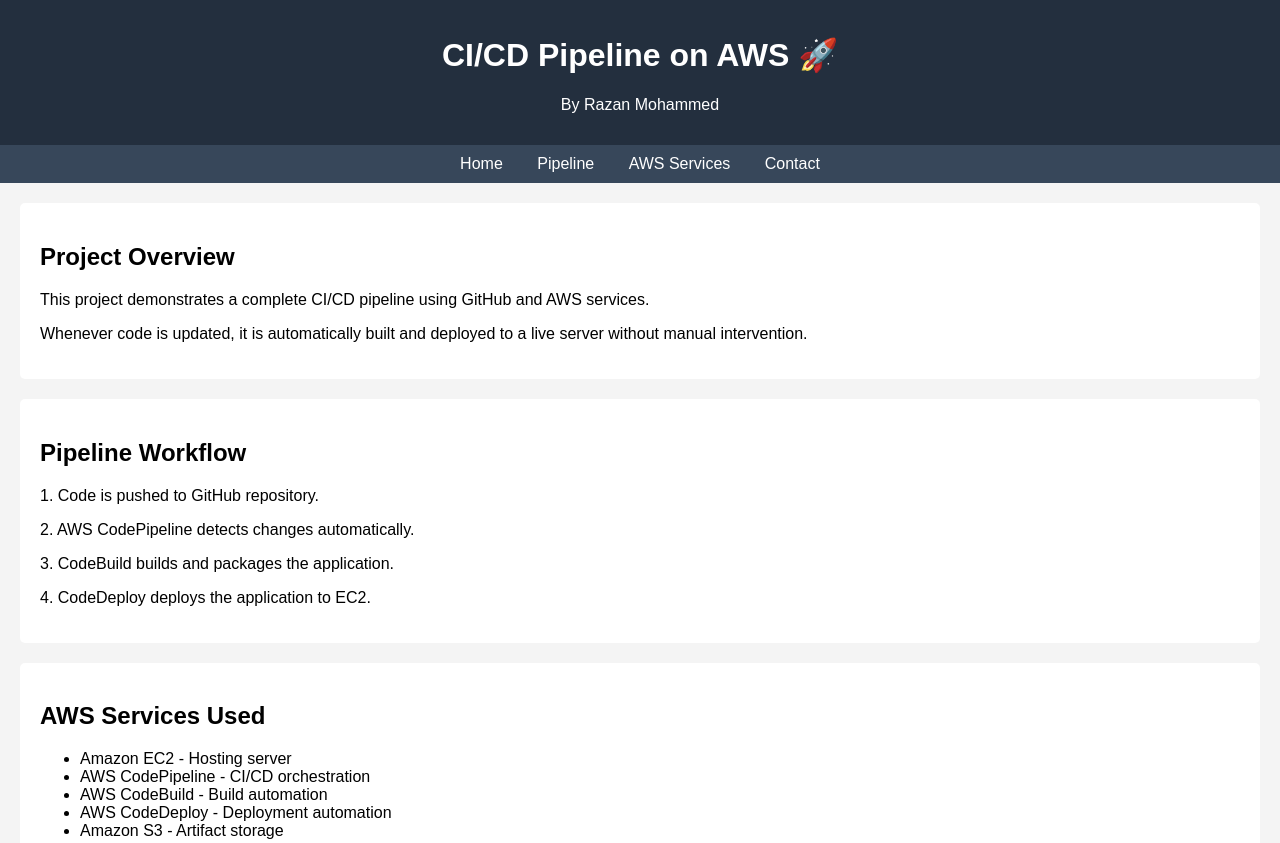
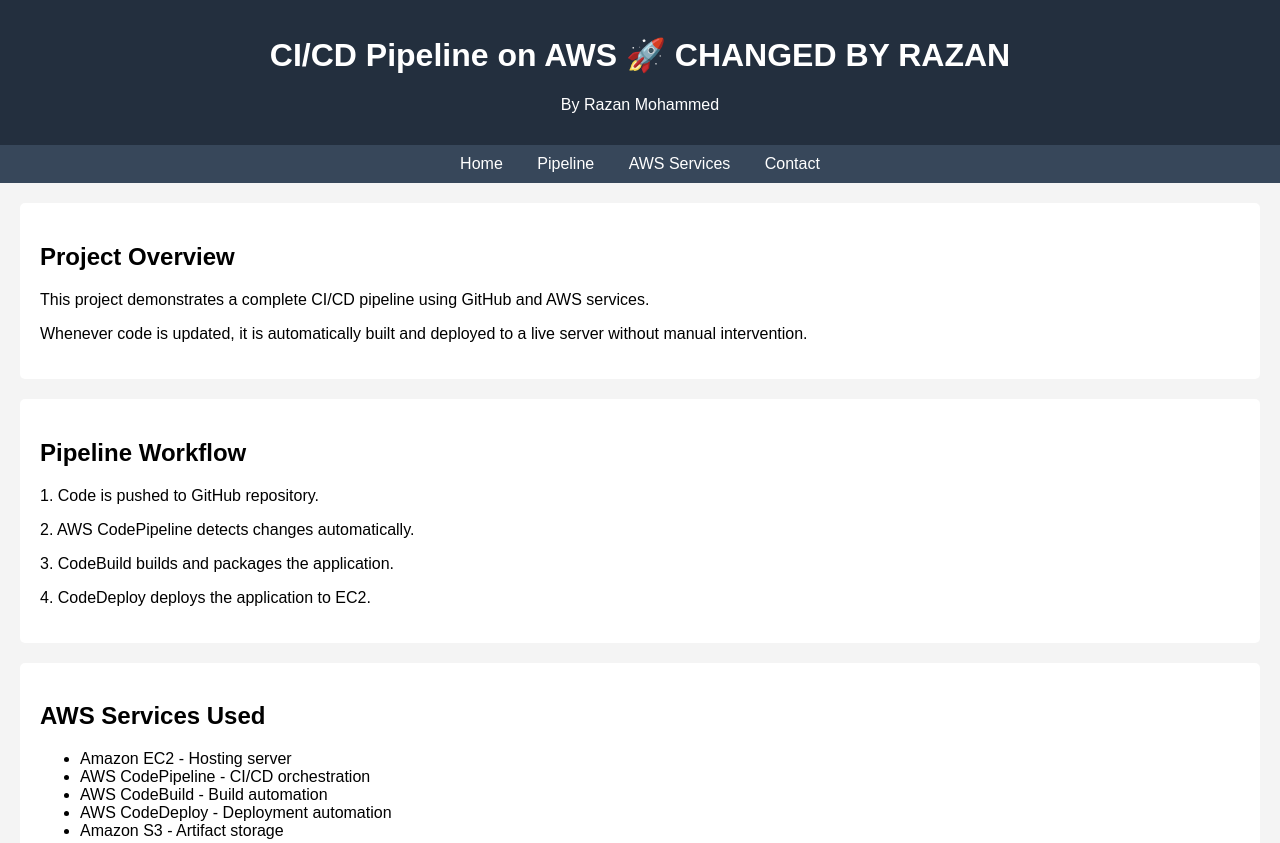
Before and after one commit to razanmohd/ci-cd-app, a plain HTML site: page index.html in a window 1280 px wide. Shown: the top 843 px of the page. Drawn offline with Linux system fonts and the light colour scheme.

Commit message:
Modify title and header in index.html
Updated the title and header to reflect changes made by Razan.

```diff
--- a/index.html
+++ b/index.html
@@ -2,7 +2,7 @@
 <html lang="en">
 <head>
     <meta charset="UTF-8">
-    <title>CI/CD Pipeline Project changed by razan </title>
+    <title>CI/CD Pipeline Project changed </title>
     <meta name="viewport" content="width=device-width, initial-scale=1.0">
     <style>
         body {
@@ -48,7 +48,7 @@
 <body>
 
 <header>
-    <h1>CI/CD Pipeline on AWS 🚀</h1>
+    <h1>CI/CD Pipeline on AWS 🚀 CHANGED BY RAZAN</h1>
     <p>By Razan Mohammed</p>
 </header>
 
```
